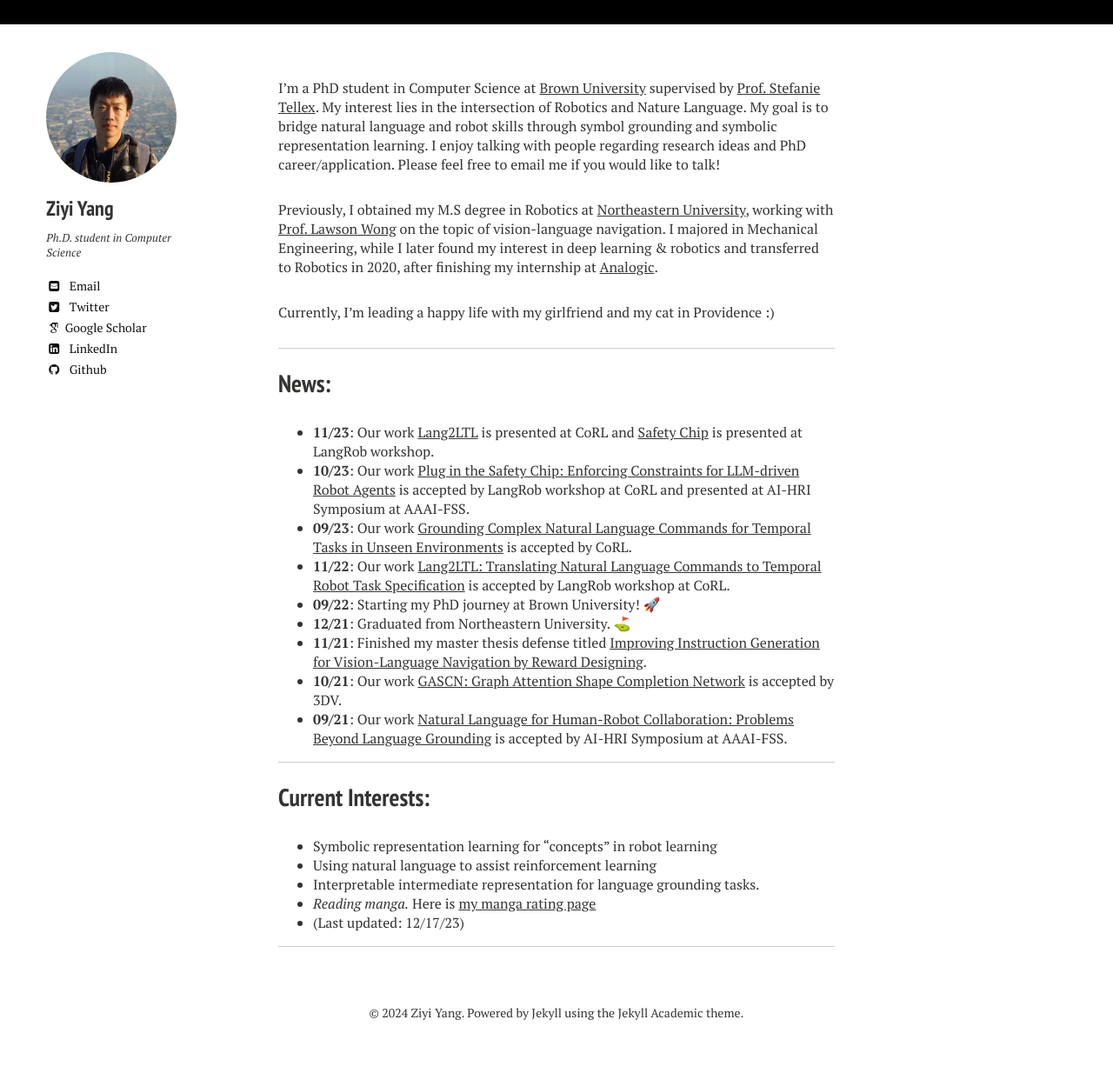
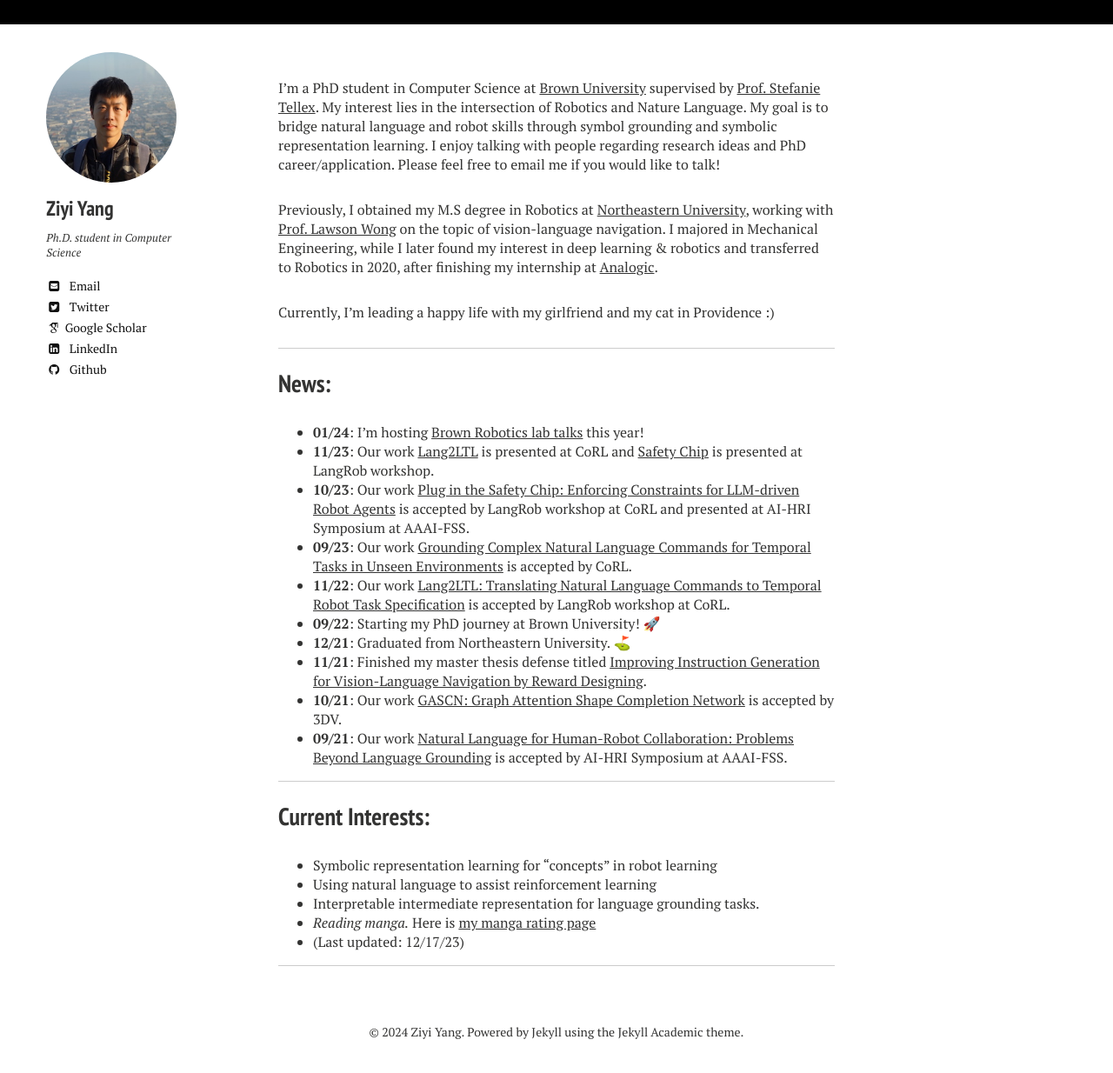
Before and after one commit to YzyLmc/YzyLmc.github.io, a Jekyll site: the page built from docs/index.md, in a window 1280 px wide, cut to the strip 104-1349 px from the top of the page. Shown: the top 1234 px of the strip at 87% size. Built offline with Jekyll 4.4.1, drawn with Linux system fonts in a browser that asks for light colours; nearby versions of some CDN libraries; some web fonts are replaced.

Commit message:
update 01/24

```diff
--- a/docs/index.md
+++ b/docs/index.md
@@ -14,6 +14,7 @@ Currently, I'm leading a happy life with my girlfriend and my cat in Providence
 
 ---
 ## News:
+- __01/24__: I'm hosting [Brown Robotics lab talks](https://h2r.github.io/brown-lab-talks/) this year!
 - __11/23__: Our work [Lang2LTL](https://proceedings.mlr.press/v229/liu23d.html) is presented at CoRL and [Safety Chip](https://openreview.net/forum?id=INvxF4iQ34) is presented at LangRob workshop.
 - __10/23__: Our work [Plug in the Safety Chip: Enforcing Constraints for LLM-driven Robot Agents](https://openreview.net/forum?id=INvxF4iQ34) is accepted by LangRob workshop at CoRL and presented at AI-HRI Symposium at AAAI-FSS.
 - __09/23__: Our work [Grounding Complex Natural Language Commands for Temporal Tasks in Unseen Environments](https://proceedings.mlr.press/v229/liu23d.html) is accepted by CoRL.
```
